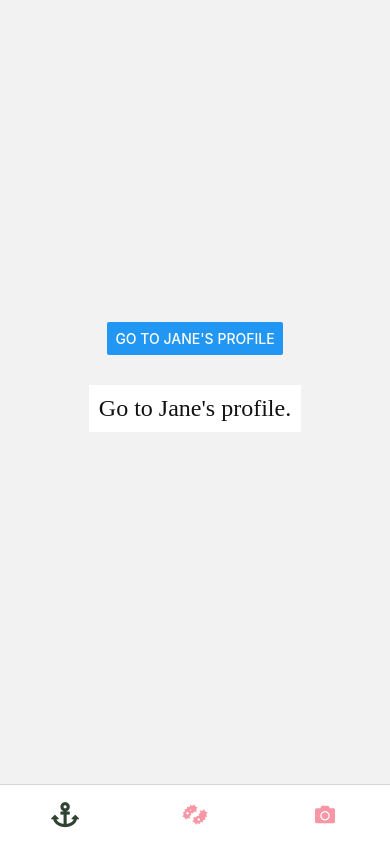
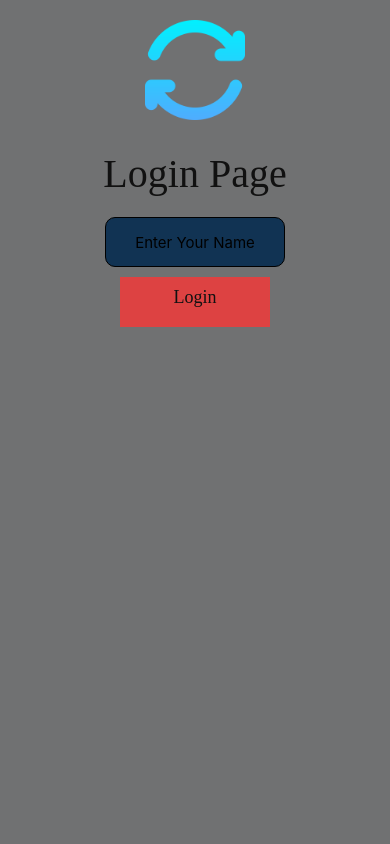
Before and after one commit to Amet-Vikram/AwesomeProject, a React Native app: screen /Login in a window 390 px wide. Built offline with nearby package versions, Linux system fonts and the light colour scheme.

Commit message:
Async Storage

```diff
--- a/package.json
+++ b/package.json
@@ -10,6 +10,7 @@
     "lint": "eslint ."
   },
   "dependencies": {
+    "@react-native-async-storage/async-storage": "^1.17.7",
     "@react-navigation/bottom-tabs": "^6.3.2",
     "@react-navigation/native": "^6.0.11",
     "@react-navigation/native-stack": "^6.7.0",
--- a/src/App.js
+++ b/src/App.js
@@ -2,55 +2,46 @@ import React from 'react';
 import {NavigationContainer} from '@react-navigation/native';
 import {createNativeStackNavigator} from '@react-navigation/native-stack';
 import {HomeScreen} from './screens/Home.js';
-import {ProfileScreen} from './screens/ProfileScreen';
+import {Login} from './screens/Login.js';
 import {ProfileScreen2} from './screens/ProfileScreen2.js';
-import {createBottomTabNavigator} from '@react-navigation/bottom-tabs';
-import FontAwesome5 from 'react-native-vector-icons/FontAwesome5';
 import GlobalStyles from './utils/GlobalStyles.js';
 
-const Tab = createBottomTabNavigator();
+const Stack = createNativeStackNavigator();
 
 function App() {
   return (
     <NavigationContainer>
-      <Tab.Navigator
-        screenOptions={({route}) => ({
-          tabBarIcon: ({focused, size, color}) => {
-            let iconName;
-            if (route.name === 'Home') {
-              iconName = 'anchor';
-              size = focused ? 25 : 20;
-              color = focused ? '#2f4333' : '#f0113370';
-            } else if (route.name === 'Profile') {
-              iconName = 'bacteria';
-              size = focused ? 25 : 20;
-              color = focused ? '#2f4333' : '#f0113370';
-            } else if (route.name === 'Profile2') {
-              iconName = 'camera';
-              size = focused ? 25 : 20;
-              color = focused ? '#2f4333' : '#f0113370';
-            }
-            return <FontAwesome5 name={iconName} size={size} color={color} />;
+      <Stack.Navigator
+        initialRouteName="Login"
+        screenOptions={{
+          headerTitleAlign: 'center',
+          headerStyle: {
+            backgroundColor: '#eeb23f',
           },
-          tabBarStyle: {height: 60},
-          tabBarShowLabel: false,
-        })}>
-        <Tab.Screen
+          headerTintColor: '#ffffff',
+          headerTitleStyle: {
+            fontSize: 25,
+            fontWeight: 'bold',
+          },
+        }}>
+        <Stack.Screen
+          name="Login"
+          component={Login}
+          options={{
+            headerShown: false,
+          }}
+        />
+        <Stack.Screen
           name="Home"
           component={HomeScreen}
-          options={{header: () => null}}
+          // options={{header: () => null}}
         />
-        <Tab.Screen
-          name="Profile"
-          component={ProfileScreen}
-          options={{header: () => null}}
-        />
-        <Tab.Screen
+        <Stack.Screen
           name="Profile2"
           component={ProfileScreen2}
-          options={{header: () => null}}
+          // options={{header: () => null}}
         />
-      </Tab.Navigator>
+      </Stack.Navigator>
     </NavigationContainer>
   );
 }
--- a/src/screens/Home.js
+++ b/src/screens/Home.js
@@ -1,28 +1,72 @@
-import React from 'react';
-import {StyleSheet, View, Text, Button, Image, Pressable} from 'react-native';
+import React, {useState, useEffect} from 'react';
+import {
+  StyleSheet,
+  View,
+  Text,
+  Button,
+  Image,
+  Pressable,
+  Alert,
+  TextInput,
+} from 'react-native';
+import AsyncStorage from '@react-native-async-storage/async-storage';
+import GlobalStyles from '../utils/GlobalStyles';
+import CustomButton from '../utils/CustomButton';
 
 export const HomeScreen = ({navigation}) => {
-  console.log('Hello2');
+  const [name, setName] = useState('');
+
+  useEffect(() => {
+    getData();
+  }, []);
+
+  const getData = () => {
+    try {
+      AsyncStorage.getItem('UserName').then(value => {
+        if (value != null) {
+          setName(value);
+        }
+      });
+    } catch (error) {
+      console.log(error);
+    }
+  };
+
+  const updateData = async () => {
+    if (name.length === 0) {
+      Alert.alert('Warning!', "Name can't be left empty");
+    } else {
+      try {
+        await AsyncStorage.setItem('UserName', name);
+        Alert.alert('Success!', 'Updated Successfully!!');
+      } catch (error) {
+        console.log(error);
+      }
+    }
+  };
+
   return (
     <View style={styles.body}>
-      <Button
-        title="Go to Jane's profile"
-        onPress={() =>
-          navigation.navigate('Profile', {name: 'Jane', age: '20'})
-        }
+      <Text style={styles.textSmall}>Welcome {name} !</Text>
+      <TextInput
+        style={GlobalStyles.TextInput}
+        placeholder={'Enter Name'}
+        value={name}
+        onChangeText={value => setName(value)}
       />
+      <CustomButton onPressFunction={updateData} title={'Update'} />
       <Pressable
         style={({pressed}) => [
           {
-            backgroundColor: pressed ? '#0f0' : 'white',
+            backgroundColor: pressed ? '#0f0' : '#dddd',
             margin: 30,
             padding: 10,
           },
         ]}
         onPress={() =>
-          navigation.navigate('Profile', {name: 'Jane', age: '20'})
+          navigation.navigate('Profile2', {name: [{name}], age: '20'})
         }>
-        <Text style={styles.textSmall}>Go to Jane's profile.</Text>
+        <Text style={styles.textSmall}>Go to {name}'s friends.</Text>
       </Pressable>
     </View>
   );
@@ -30,6 +74,7 @@ export const HomeScreen = ({navigation}) => {
 
 const styles = StyleSheet.create({
   textSmall: {
+    margin: 20,
     fontFamily: 'Lora-VariableFont_wght',
     color: '#111111',
     fontSize: 24,
--- /dev/null
+++ b/src/screens/Login.js
@@ -0,0 +1,71 @@
+import React, {useState, useEffect} from 'react';
+import {StyleSheet, View, Text, Image, TextInput, Alert} from 'react-native';
+import GlobalStyles from '../utils/GlobalStyles';
+import CustomButton from '../utils/CustomButton';
+import AsyncStorage from '@react-native-async-storage/async-storage';
+
+export const Login = ({navigation}) => {
+  const [name, setName] = useState('');
+
+  useEffect(() => {
+    getData();
+  });
+
+  const getData = () => {
+    try {
+      AsyncStorage.getItem('UserName').then(value => {
+        if (value != null) {
+          navigation.navigate('Home');
+        }
+      });
+    } catch (error) {
+      console.log(error);
+    }
+  };
+
+  const setData = async () => {
+    if (name.length === 0) {
+      Alert.alert('Warning!', "Name can't be left empty");
+    } else {
+      try {
+        await AsyncStorage.setItem('UserName', name);
+        navigation.navigate('Home');
+      } catch (error) {
+        console.log(error);
+      }
+    }
+  };
+
+  return (
+    <View style={styles.body}>
+      <Image style={styles.image} source={require('../../assets/sync.png')} />
+      <Text style={[GlobalStyles.CustomFont, styles.headingText]}>
+        Login Page
+      </Text>
+      <TextInput
+        style={GlobalStyles.TextInput}
+        placeholder="Enter Your Name"
+        onChangeText={value => setName(value)}
+      />
+      <CustomButton onPressFunction={setData} title={'Login'} />
+    </View>
+  );
+};
+
+const styles = StyleSheet.create({
+  body: {
+    flex: 1,
+    alignItems: 'center',
+    backgroundColor: '#707172',
+  },
+  headingText: {
+    fontSize: 40,
+    padding: 10,
+    color: '#111111',
+  },
+  image: {
+    margin: 20,
+    width: 100,
+    height: 100,
+  },
+});
--- a/src/screens/ProfileScreen2.js
+++ b/src/screens/ProfileScreen2.js
@@ -3,13 +3,16 @@ import {StyleSheet, View, Text, Button, Image, Pressable} from 'react-native';
 import GlobalStyles from '../utils/GlobalStyles';
 
 export const ProfileScreen2 = ({navigation, route}) => {
+  const {name, age} = route.params;
   console.log('Hello');
   return (
     <View style={styles.body}>
-      <Text style={[styles.textSmall, GlobalStyles.ButtonText]}>
-        Jane has no friends. lmao.
+      <Text style={[styles.textSmall, GlobalStyles.CustomFont]}>
+        {JSON.parse(name)} has no friends. lmao. You are years old.
       </Text>
-      <Text style={[styles.textSmall]}>This is Dummy Text</Text>
+      <Text style={[styles.textSmall, GlobalStyles.CustomFont]}>
+        This is Dummy Text
+      </Text>
       <Image
         style={styles.image}
         source={{uri: 'https://en.pimg.jp/049/231/907/1/49231907.jpg'}}
@@ -20,7 +23,6 @@ export const ProfileScreen2 = ({navigation, route}) => {
 
 const styles = StyleSheet.create({
   textSmall: {
-    fontFamily: 'BebasNeue-Regular',
     color: '#111111',
     fontSize: 24,
   },
--- /dev/null
+++ b/src/utils/CustomButton.js
@@ -0,0 +1,33 @@
+import React from 'react';
+import {Pressable, Text, StyleSheet} from 'react-native';
+
+const YoloButton = props => {
+  return (
+    <Pressable
+      onPress={props.onPressFunction}
+      hitSlop={{top: 10, bottom: 10, right: 10, left: 10}}
+      android_ripple={{color: '#efbbbb'}}
+      style={({pressed}) => [
+        {backgroundColor: pressed ? '#bc3124' : '#dd4242'},
+        styles.button,
+      ]}>
+      <Text style={styles.headingText}>{props.title}</Text>
+    </Pressable>
+  );
+};
+
+const styles = StyleSheet.create({
+  headingText: {
+    fontSize: 18,
+    padding: 10,
+    color: '#111111',
+    fontFamily: 'Heebo-VariableFont_wght',
+  },
+  button: {
+    width: 150,
+    height: 50,
+    alignItems: 'center',
+  },
+});
+
+export default YoloButton;
--- a/src/utils/GlobalStyles.js
+++ b/src/utils/GlobalStyles.js
@@ -7,4 +7,14 @@ export default StyleSheet.create({
   ButtonText: {
     fontFamily: 'Lora-VariableFont_wght',
   },
+  TextInput: {
+    width: 180,
+    height: 50,
+    borderWidth: 1,
+    borderRadius: 10,
+    textAlign: 'center',
+    margin: 10,
+    fontSize: 15,
+    backgroundColor: '#113353',
+  },
 });
```
Also changed, not shown: assets/sync.png (added), 1 other file (tests, documents, lock files or other folders).
